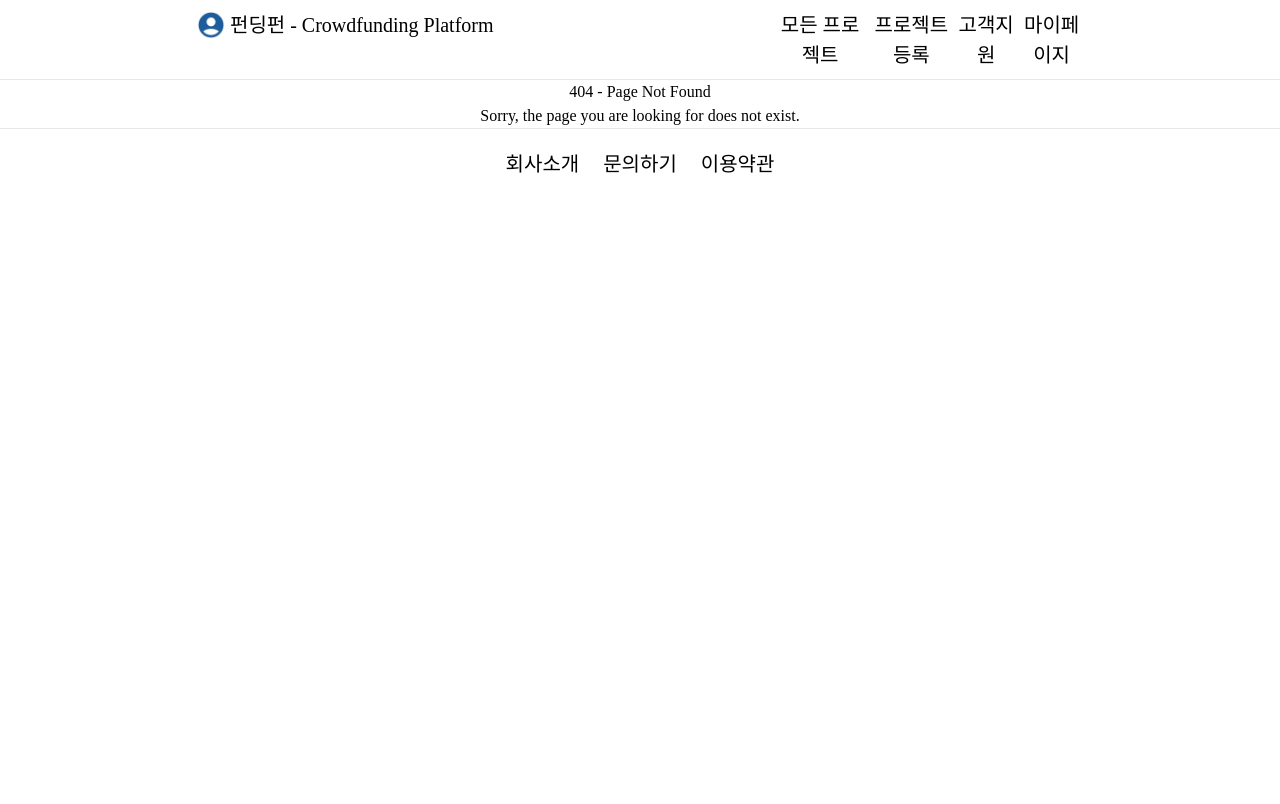
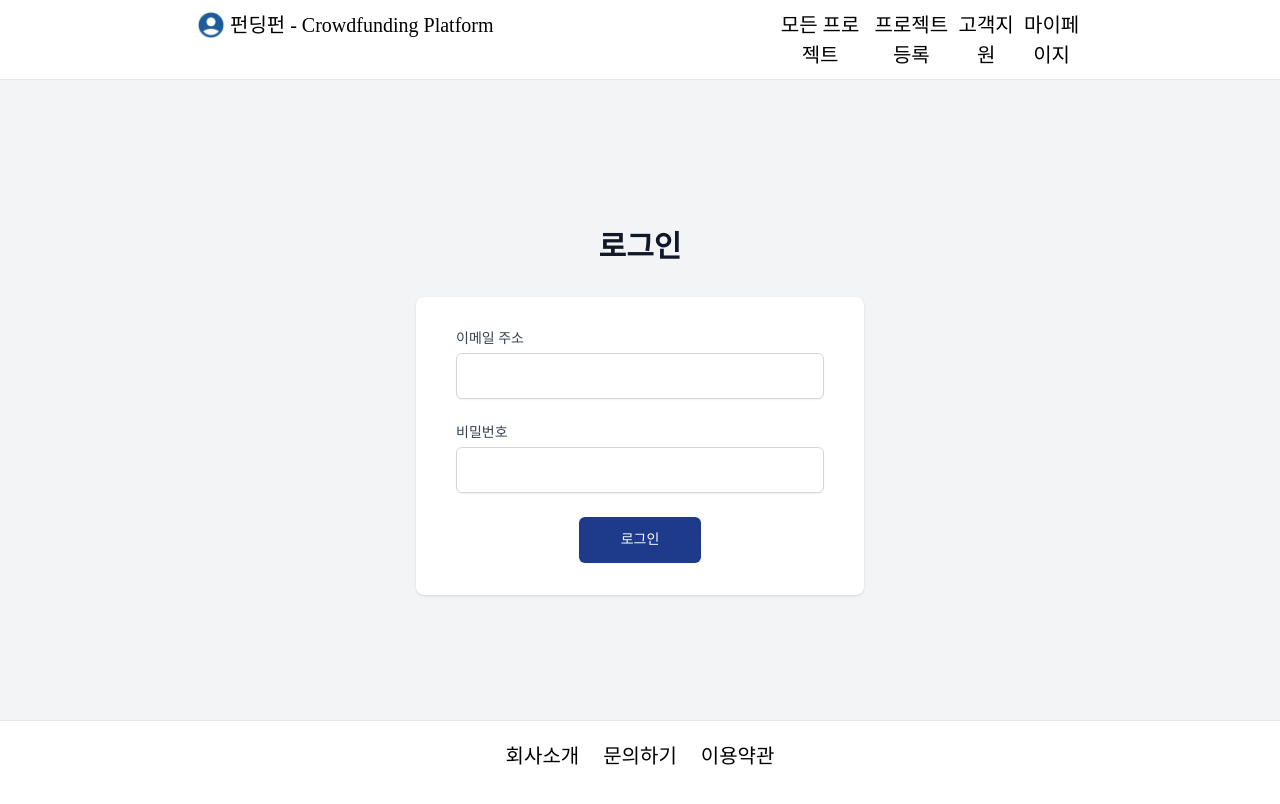
Before and after one commit to kta285/kta_fe, a React (Create React App) app: page /login in a window 1280 px wide. Before the commit this address had no page. Shown: the top 804 px of the page. Built offline with nearby package versions, Linux system fonts and the light colour scheme.

Commit message:
✨feat 로그인 기능 서버 연동

```diff
--- a/src/components/login/LoginForm.tsx
+++ b/src/components/login/LoginForm.tsx
@@ -1,6 +1,20 @@
-import React from 'react';
+import { ChangeEvent, FormEvent } from "react";
+interface LoginFormProps {
+  formData: LoginData;
+  handleChange: (e: ChangeEvent<HTMLInputElement>) => void;
+  handleSubmit: (e: FormEvent<HTMLFormElement>) => void;
+}
 
-const LoginForm = () => {
+interface LoginData {
+  email: string;
+  password: string;
+}
+
+const LoginForm = ({
+  formData,
+  handleChange,
+  handleSubmit,
+}: LoginFormProps): JSX.Element => {
   return (
     <div className="bg-gray-100 flex flex-col justify-center items-center h-[80vh] py-12 sm:px-6 lg:px-8">
       <div className="sm:mx-auto sm:w-3/4 sm:max-w-md">
@@ -11,43 +25,31 @@ const LoginForm = () => {
 
       <div className="mt-8 sm:mx-auto sm:w-3/4 sm:max-w-md">
         <div className="bg-white py-8 px-4 shadow sm:rounded-lg sm:px-10">
-          <form className="space-y-6">
-            <div className="flex flex-col items-center">
+          <form className="space-y-6" onSubmit={handleSubmit}>
+            {[
+              { id: "email", label: "이메일 주소", type: "email" },
+              { id: "password", label: "비밀번호", type: "password" },
+            ].map(({ id, label, type }) => (
+              <div key={id} className="flex flex-col items-center">
                 <label
-                htmlFor="email"
+                  htmlFor={id}
                   className="block text-sm text-h4 text-gray-700 text-left w-full"
                 >
-                이메일 주소
+                  {label}
                 </label>
                 <div className="mt-1 w-full flex justify-center">
                   <input
-                  id="email"
-                  name="email"
-                  type="email"
-                  autoComplete="email"
+                    id={id}
+                    name={id}
+                    type={type}
                     required
+                    value={formData[id as keyof typeof formData]}
+                    onChange={handleChange}
                     className="appearance-none block w-full px-3 py-3 border border-gray-300 rounded-md shadow-sm placeholder-gray-400 focus:outline-none focus:ring-indigo-500 focus:border-indigo-500 sm:text-sm"
                   />
                 </div>
               </div>
-
-            <div className="flex flex-col items-center">
-              <label
-                htmlFor="password"
-                className="block text-sm text-h4 text-gray-700 text-left w-full"
-              >
-                비밀번호
-              </label>
-              <div className="mt-1 w-full flex justify-center">
-                <input
-                  id="password"
-                  name="password"
-                  type="password"
-                  required
-                  className="appearance-none block w-full px-3 py-3 border border-gray-300 rounded-md shadow-sm placeholder-gray-400 focus:outline-none focus:ring-indigo-500 focus:border-indigo-500 sm:text-sm"
-                />
-              </div>
-            </div>
+            ))}
 
             <div className="flex flex-col items-center">
               <button
--- a/src/page/Login.tsx
+++ b/src/page/Login.tsx
@@ -1,10 +1,46 @@
-import React from 'react';
-import LoginForm from '../components/login/LoginForm';
+import LoginForm from "../components/login/LoginForm";
+import axios from "axios";
+import { useState } from "react";
+
+interface LoginData {
+  email: string;
+  password: string;
+}
 
 const Login = () => {
+  const [formData, setFormData] = useState<LoginData>({
+    email: "",
+    password: "",
+  });
+
+  const url = "http://localhost:3333";
+
+  const handleChange = (e: React.ChangeEvent<HTMLInputElement>) => {
+    const { name, value } = e.target;
+    setFormData((prev) => ({ ...prev, [name]: value }));
+  };
+
+  const handleSubmit = async (e: React.FormEvent<HTMLFormElement>) => {
+    e.preventDefault();
+    const { email, password } = formData;
+    try {
+      const response = await axios.post(`${url}/user/login`, {
+        email,
+        password,
+      });
+      console.log(response);
+    } catch (error) {
+      console.error("로그인 중 오류 발생", error);
+    }
+  };
+
   return (
     <div>
-      <LoginForm />
+      <LoginForm
+        formData={formData}
+        handleChange={handleChange}
+        handleSubmit={handleSubmit}
+      />
     </div>
   );
 };
--- a/src/routes/Router.tsx
+++ b/src/routes/Router.tsx
@@ -9,6 +9,7 @@ import Write from "../page/Write";
 import InquiryList from "../components/faq/InquiryList";
 import MyList from "../components/mypage/MyList";
 import Signup from "../page/Signup";
+import Login from "../page/Login";
 
 export const routes = [
   {
@@ -17,6 +18,7 @@ export const routes = [
     children: [
       { path: "/", element: <Index />, index: true },
       { path: "/signup", element: <Signup /> },
+      { path: "/login", element: <Login /> },
       { path: "/projects", element: <Projects /> },
       { path: "/projects/:type", element: <Projects /> },
       { path: "/projects/detail/:id", element: <ProjectDetail /> },
```
Lines whose indentation alone changed are shown as unchanged.
